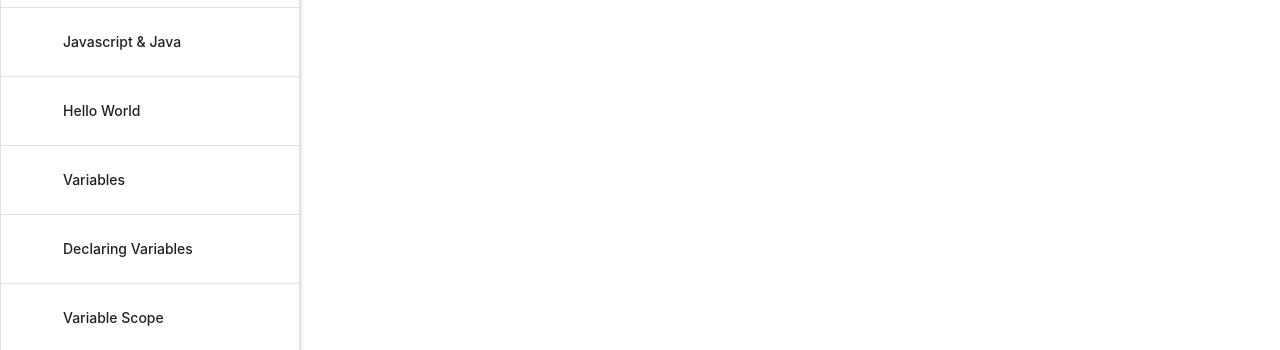
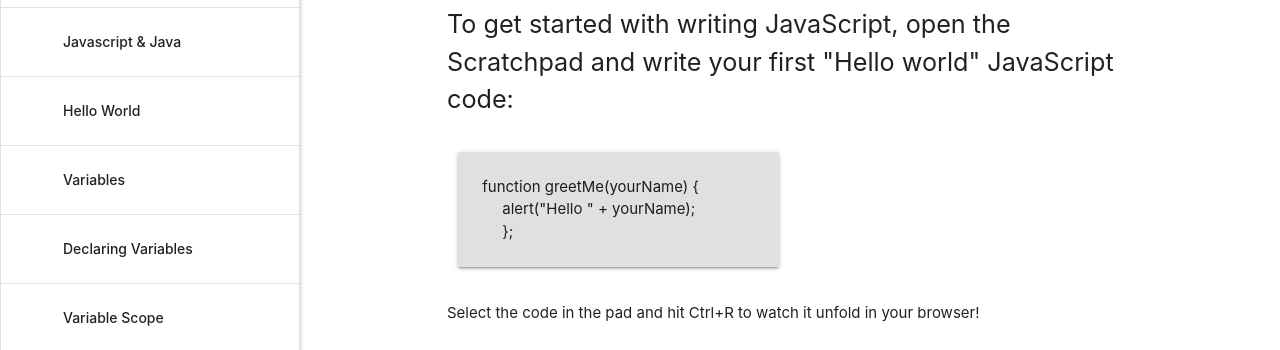
Before and after one commit to Vilasi/fcc-js-documentation, a plain HTML site: page hello_world.html in a window 1280 px wide. Shown: the part 200-550 px from the top of the page. Drawn offline with nearby package versions, Linux system fonts and the light colour scheme.

Commit message:
Added more to the hello world file.

```diff
--- a/hello_world.html
+++ b/hello_world.html
@@ -44,8 +44,8 @@
             <li class="collection-item"><a href="./index.html#introduction">Introduction</a></li>
             <li class="collection-item"><a href="./index.html#prerequisites">Prerequisites</a></li>
             <li class="collection-item"><a href="./index.html#differences">Javascript & Java</a></li>
-            <li class="collection-item"><a href="#">Hello World</a></li>
-            <li class="collection-item"><a href="#">Variables</a></li>
+            <li class="collection-item"><a href="#hello-world">Hello World</a></li>
+            <li class="collection-item"><a href="#variables">Variables</a></li>
             <li class="collection-item"><a href="#">Declaring Variables</a></li>
             <li class="collection-item"><a href="#">Variable Scope</a></li>
             <li class="collection-item"><a href="#">Global Variables</a></li>
@@ -65,8 +65,8 @@
             <li class="collection-item sidenav-close"><a href="./index.html#introduction">Introduction</a></li>
             <li class="collection-item sidenav-close"><a href="./index.html#prerequisites">Prerequisites</a></li>
             <li class="collection-item sidenav-close"><a href="./index.html#differences">Javascript & Java</a></li>
-            <li class="collection-item sidenav-close"><a href="#">Hello World</a></li>
-            <li class="collection-item sidenav-close"><a href="#">Variables</a></li>
+            <li class="collection-item sidenav-close"><a href="#hello-world">Hello World</a></li>
+            <li class="collection-item sidenav-close"><a href="#variables">Variables</a></li>
             <li class="collection-item sidenav-close"><a href="#">Declaring Variables</a></li>
             <li class="collection-item sidenav-close"><a href="#">Variable Scope</a></li>
             <li class="collection-item sidenav-close"><a href="#">Global Variables</a></li>
@@ -83,9 +83,39 @@
         <div class="container">
             <h2 id="hello-world">Hello World</h2>
             <div class="divider"></div>
+            <p class="flow-text">To get started with writing JavaScript, open the Scratchpad and write your first "Hello world" JavaScript code:</p>
+            <div class="row">
+                <div class="col l6 m8 s12">
+                    <div class="card grey lighten-2">
+                        <div class="card-content">
+                            <p>function greetMe(yourName) {</p>
+                            <p style="padding-left: 20px;">alert("Hello " + yourName);</p>
+                            <p style="padding-left: 20px;">};</p>
+                        </div>
+                    </div>
+                </div>
+            </div>
+            <p class="">Select the code in the pad and hit Ctrl+R to watch it unfold in your browser!</p>
+        </div>
+
+        <div class="container">
+            <h2 id="variables">Variables</h2>
+            <div class="divider"></div>
+            <p class="flow-text">Variables are used as symbolic names for values in your application. The names of variables, called identifiers, conform to certain rules.</p>
+        </div>
 
 
-        </div>
+
+
+
+
+
+
+
+
+
+
+
     </main>
 
 
```
Also changed, not shown: index.html (+2 -2 lines).
